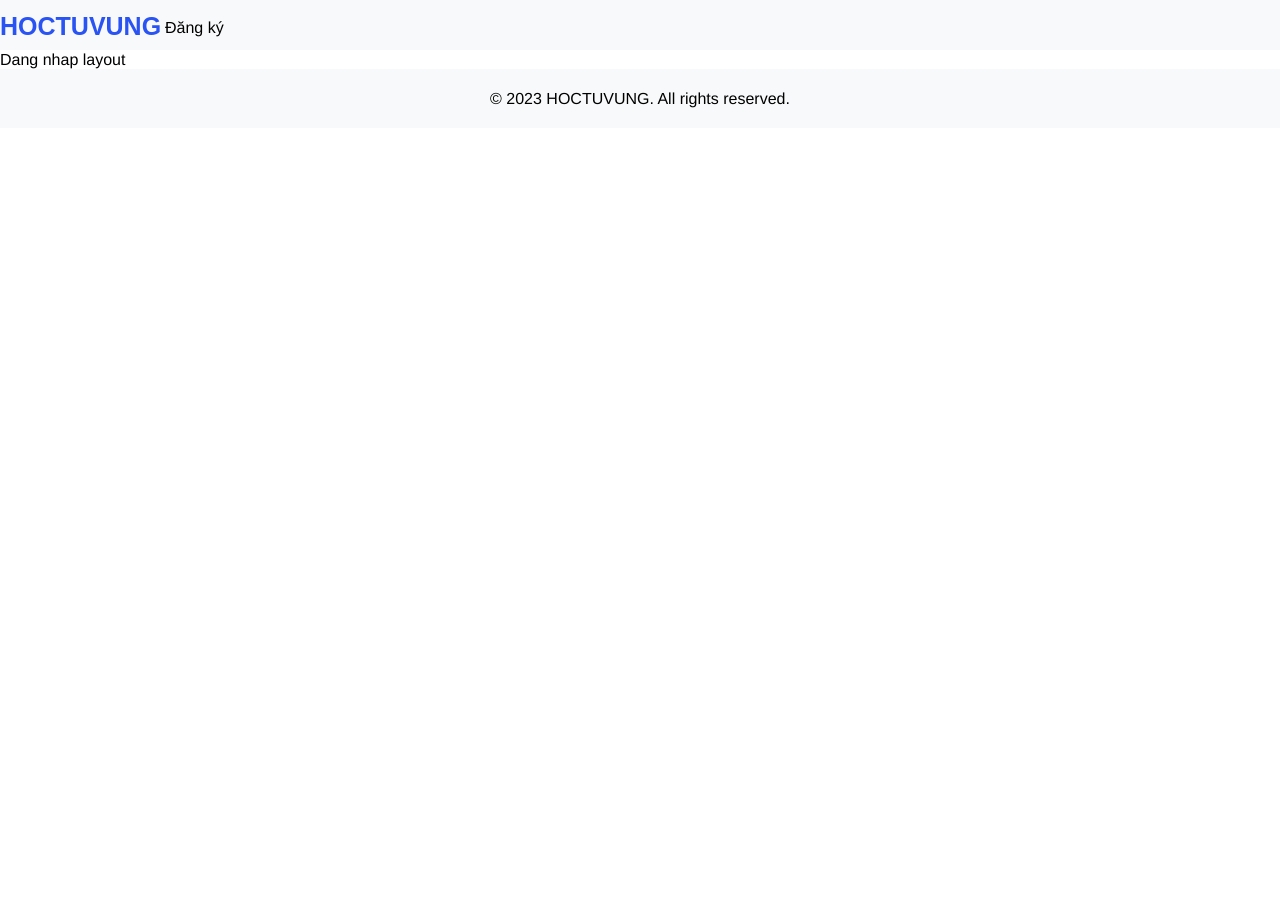
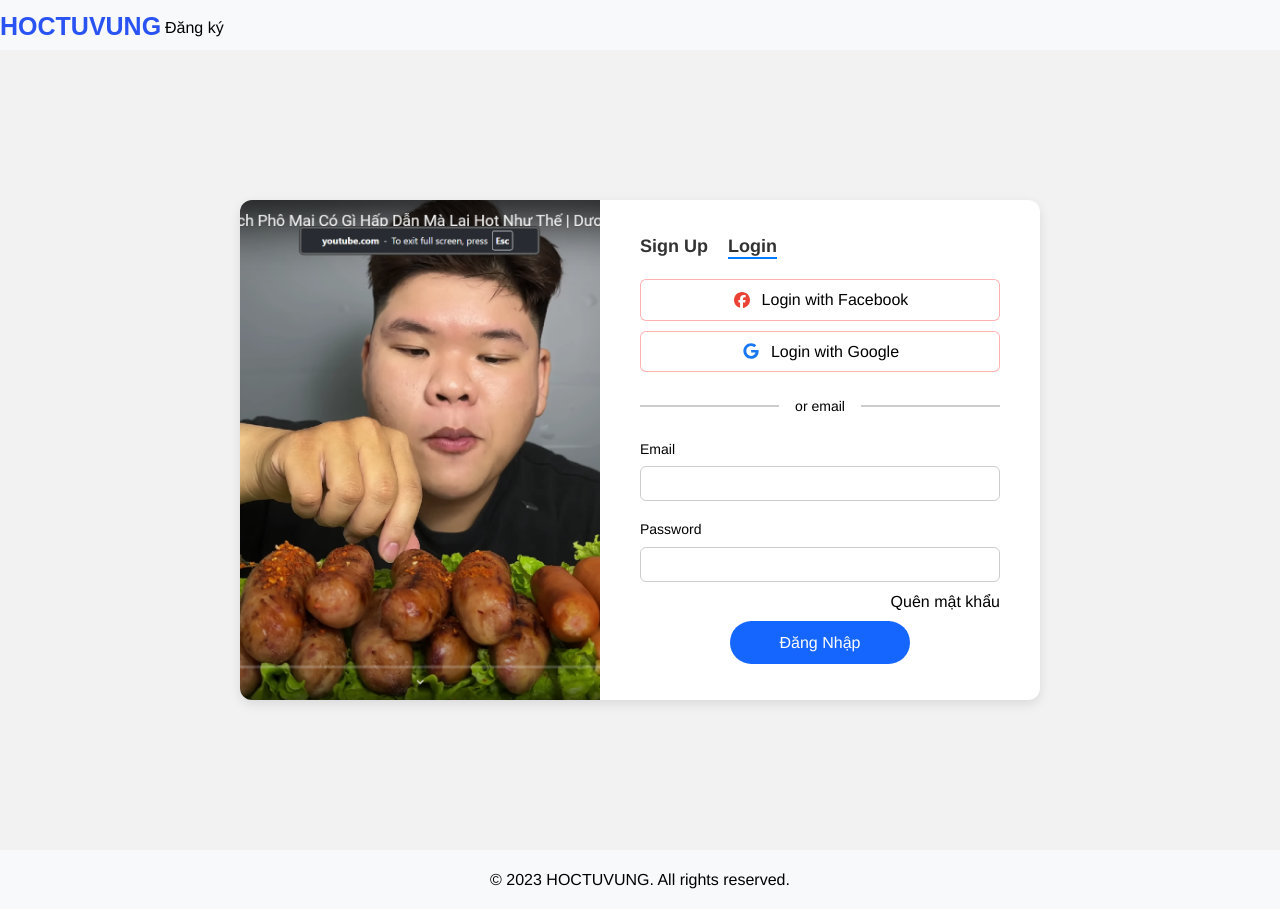
Before and after one commit to lyhoangducuy/HOCTUVUNG, a React (Vite) app in the folder hoctuvung-frontend/: page /dang-nhap in a window 1280 px wide. Before the commit the page ends 800 px from the top, so only its background shows below. Built offline with nearby package versions, Linux system fonts and the light colour scheme.

Commit message:
khoi tao chuc nang dang nhap

```diff
--- a/hoctuvung-frontend/package.json
+++ b/hoctuvung-frontend/package.json
@@ -10,8 +10,13 @@
     "preview": "vite preview"
   },
   "dependencies": {
+    "@fortawesome/fontawesome-svg-core": "^7.0.0",
+    "@fortawesome/free-brands-svg-icons": "^7.0.0",
+    "@fortawesome/free-solid-svg-icons": "^7.0.0",
+    "@fortawesome/react-fontawesome": "^0.2.3",
     "react": "^19.1.0",
     "react-dom": "^19.1.0",
+    "react-hook-form": "^7.62.0",
     "react-router-dom": "^7.7.1"
   },
   "devDependencies": {
--- a/hoctuvung-frontend/src/pages/DangNhap/DangNhap.jsx
+++ b/hoctuvung-frontend/src/pages/DangNhap/DangNhap.jsx
@@ -1,5 +1,77 @@
-export  default function DangNhap() {
+import { useForm } from "react-hook-form";
+import { FontAwesomeIcon } from "@fortawesome/react-fontawesome";
+import { faFacebook, faGoogle } from "@fortawesome/free-brands-svg-icons";
+import "./DangNhap.css";
+
+function DangNhap() {
+  const {
+    register,
+    handleSubmit,
+    formState: { errors },
+  } = useForm();
+
+  const onSubmit = (data) => {
+    console.log(data);
+  };
+
   return (
-    <div>Dang nhap layout</div>
+    <div className="login-container">
+      <div className="login-card">
+        <div className="login-left">
+          <img src="/src/image/formimg.png" alt="imgloginform" />
+        </div>
+        <div className="login-right">
+          <div className="login-tabs">
+            <span>Sign Up</span>
+            <span className="active">Login</span>
+          </div>
+          <button className="login-btn social facebook">
+            <FontAwesomeIcon
+              icon={faFacebook}
+              size={20}
+              style={{ color: "#EA4335" }}
+            />{" "}
+            Login with Facebook
+          </button>
+          <button className="login-btn social google">
+            <FontAwesomeIcon icon={faGoogle} style={{ color: "#1877F2" }} />{" "}
+            Login with Google
+          </button>
+
+          <div class="divider">
+            <span>Or Email</span>
+          </div>
+          <form onSubmit={handleSubmit(onSubmit)} className="login-form">
+            <label>Email</label>
+            <input
+              type="email"
+              {...register("email", { required: "Vui lòng nhập email" })}
+            />
+            {errors.email && (
+              <span className="error">{errors.email.message}</span>
+            )}
+            <label>Password</label>
+            <input
+              type="password"
+              {...register("password", {
+                required: "Vui lòng nhập mật khẩu",
+                minLength: { value: 6, message: "Mật khẩu tối thiểu 6 ký tự" },
+              })}
+            />
+            {errors.password && (
+              <span className="error">{errors.password.message}</span>
+            )}
+            <div className="forgot">
+              <a href="/">Quên mật khẩu</a>
+            </div>
+            <button type="submit" className="login-btn submit">
+              Đăng Nhập
+            </button>
+          </form>
+        </div>
+      </div>
+    </div>
   );
 }
+
+export default DangNhap;
--- /dev/null
+++ b/hoctuvung-frontend/src/pages/DangNhap/Dangnhap.css
@@ -0,0 +1,167 @@
+.login-container {
+  display: flex;
+  justify-content: center;
+  align-items: center;
+  min-height: 100vh;
+  background: #f2f2f2;
+  box-sizing: border-box;
+}
+
+.login-card {
+  display: flex;
+  width: 800px;
+  height: 500px;
+  background: #fff;
+  border-radius: 12px;
+  box-shadow: 0 4px 12px rgba(0,0,0,0.1);
+  overflow: hidden;
+}
+
+.login-left {
+  flex: 1;
+  background: #f5f5f5;
+  display: flex;
+  justify-content: center;
+  align-items: center;
+}
+
+.login-left img {
+  max-width: 100%;
+  height: 100%;
+  object-fit: cover;
+}
+
+.login-right {
+
+  flex: 1;
+  padding: 40px;
+  display: flex;
+  flex-direction: column;
+  justify-content: center;
+}
+
+.login-tabs {
+  display: flex;
+  flex-direction: row;
+  justify-content: flex-start;
+  margin-bottom: 20px;
+  gap:20px;
+}
+
+.login-tabs span {
+  cursor: pointer;
+  font-weight: 600;
+  font-size: 18px;
+  color: #333;
+}
+
+.login-tabs .active {
+  border-bottom: 2px solid #007bff;
+}
+
+.login-btn.social {
+  display: flex;
+  align-items: center;
+  justify-content: center;
+  gap: 10px; /* khoảng cách giữa icon và text */
+  background: #fff;
+  border: 1px solid #ddd;
+  padding: 10px 20px;
+  margin-bottom: 10px;
+  cursor: pointer;
+  border-radius: 6px;
+  font-size: 16px;
+  font-weight: 500;
+  transition: all 0.3s ease;
+
+}
+
+.login-btn.social.facebook {
+  border-color: rgba(255, 0, 0, 0.3);
+}
+
+.login-btn.social.google {
+   border-color: rgba(255, 0, 0, 0.3);
+}
+
+.login-btn.social:hover {
+  transform: translateY(-2px);
+  box-shadow: 0 4px 8px rgba(0,0,0,0.1);
+}
+
+.login-btn .icon {
+  font-size: 20px;
+}
+
+
+
+.divider {
+  display: flex;
+  align-items: center;
+  text-align: center;
+  margin: 1rem 0;
+}
+
+.divider::before,
+.divider::after {
+  content: "";
+  flex: 1;
+  border-top: 2px solid #ccc;
+}
+
+.divider span {
+  margin: 0 1rem;
+  color: #000000;
+  font-size: 14px;
+  text-transform: lowercase;
+}
+
+.login-form label {
+  font-weight: 500;
+  margin-top: 10px;
+  display: block;
+}
+
+.login-form input {
+  width: 100%;
+  padding: 8px;
+  margin-top: 4px;
+  margin-bottom: 10px;
+  border: 1px solid #ccc;
+  border-radius: 6px;
+}
+
+.error {
+  color: red;
+  font-size: 12px;
+}
+
+.forgot {
+  text-align: right;
+  margin-bottom: 10px;
+}
+
+button.login-btn.submit {
+
+  width: 50%;
+  background-color: #1565ff;
+  color: white;
+  border: none;
+  border-radius: 999px; /* bo tròn dạng viên thuốc */
+  padding: 12px 32px;   /* khoảng cách bên trong */
+  font-size: 16px;
+  font-weight: 500;
+  cursor: pointer;
+  transition: background-color 0.3s ease;
+  margin: 0 auto;
+}
+
+button.login-btn.submit:hover {
+  background-color: #0d47a1;
+}
+
+
+
+a{
+    text-decoration: none;
+}
```
Also changed, not shown: hoctuvung-frontend/src/image/formimg.png (added), 1 other file (tests, documents, lock files or other folders).
